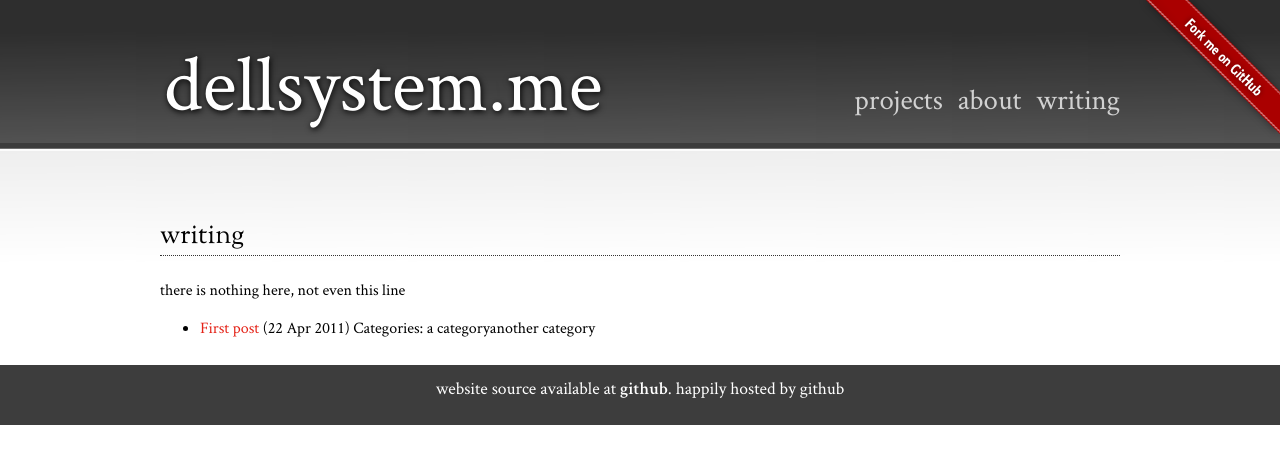
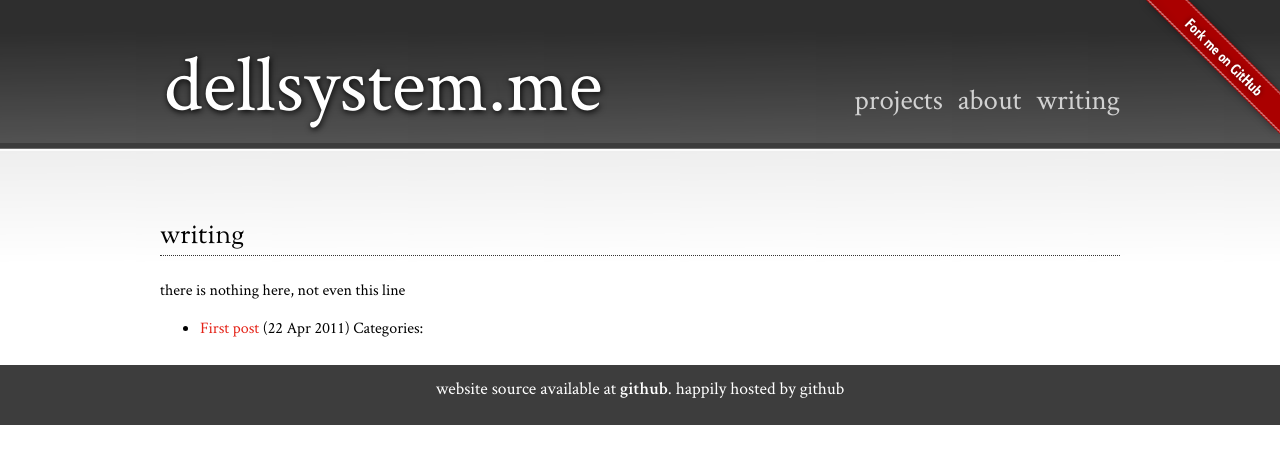
Before and after one commit to dellsystem/dellsystem.github.io, a Jekyll site: the page built from writing.md, in a window 1280 px wide. Shown: the top 464 px of the page. Built offline with Jekyll 4.4.1, drawn with Linux system fonts in a browser that asks for light colours.

Commit message:
fixing template data

```diff
--- a/_layouts/post.html
+++ b/_layouts/post.html
@@ -1,8 +1,8 @@
 ---
 layout: default
 ---
-<h2>{{ page.title }}</h2>
-Posted: {{ page.date }} :: Categories: {{ page.categories }}
+<h2>{{ title }}</h2>
+Posted: {{ date }} :: Categories: {{ categories }}
 
 {{ content }}
 
--- a/_posts/2011-04-22-testing.md
+++ b/_posts/meta/2011-04-22-testing.md
@@ -1,7 +1,6 @@
 ---
 layout: post
 title: First post
-categories: ['a category', 'another category']
 ---
 
 In this exciting and highly competitive race to create the first post on my site, it seems that I have triumphed ... over myself. Take that, self.
```
